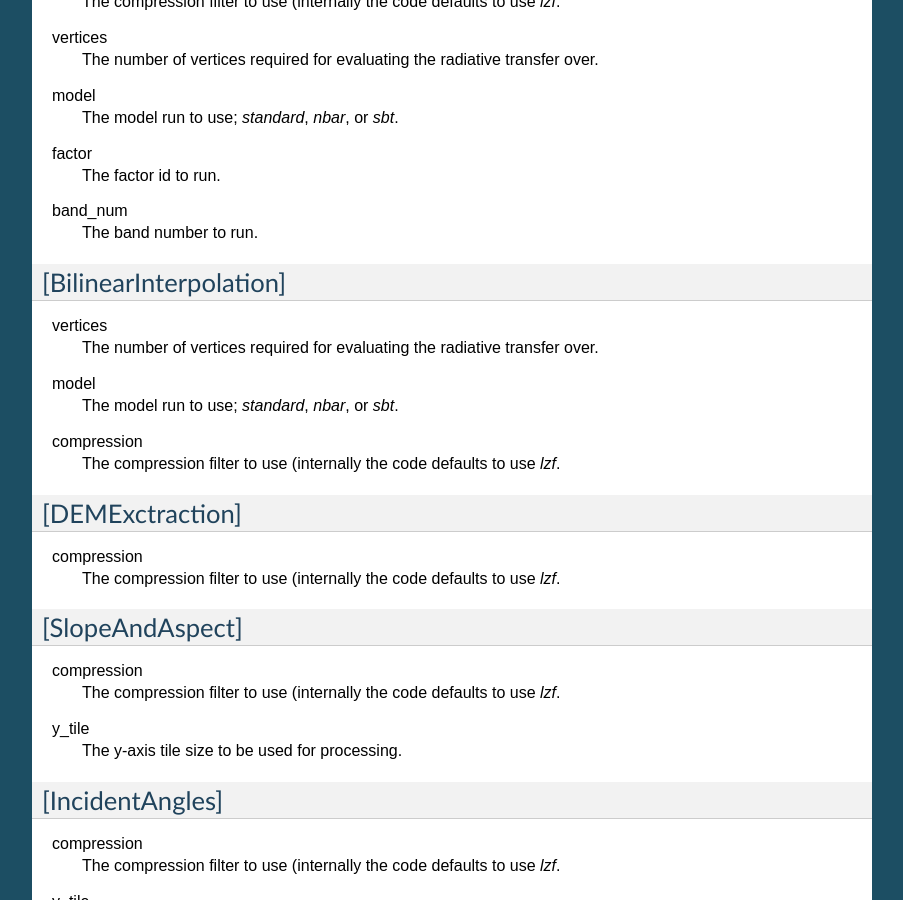
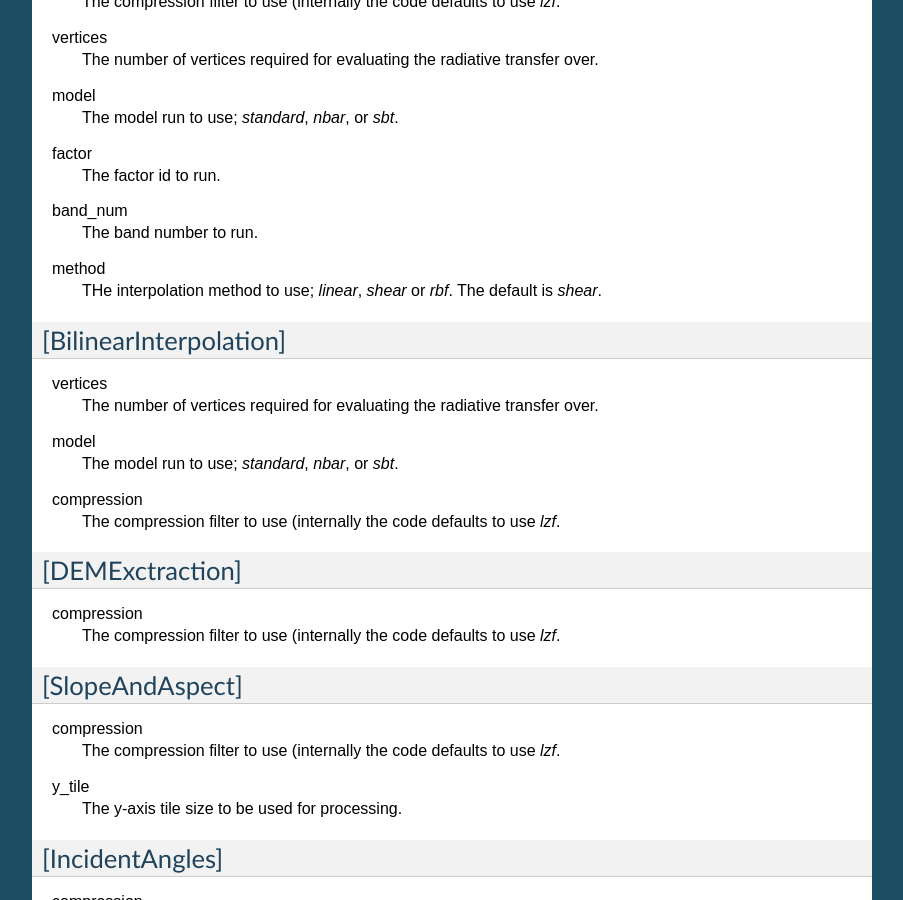
Before and after one commit to GeoscienceAustralia/wagl, a Sphinx documentation site: the page built from docs/source/configuration.rst, in a window 1280 px wide and 900 px high, scrolled down 3211 px. Shown: the whole window, without its empty margins (198-1101 px from the left). Built offline with Sphinx 7.4.7, drawn with Linux system fonts in a browser that asks for light colours; pages that are not in the unit, such as notebooks, are missing from menus.

Commit message:
Update configuration info regarding interpolation method parameter.

```diff
--- a/docs/source/configuration.rst
+++ b/docs/source/configuration.rst
@@ -184,6 +184,9 @@ factor
 band_num
   The band number to run.
 
+method
+  THe interpolation method to use; *linear*, *shear* or *rbf*. The default is *shear*.
+
 
 [BilinearInterpolation]
 -----------------------
```
